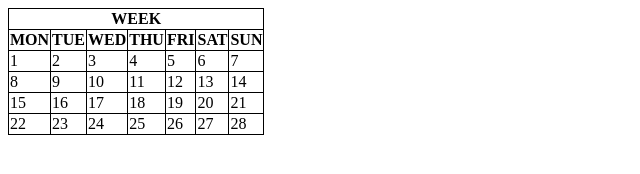
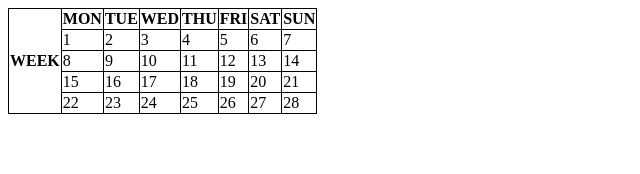
Before and after one commit to r22-4ar-fa/r22-4ar-fa.github.io, a plain HTML site: page esercizi/es2.html in a window 1280 px wide. Shown: the whole page, without its empty margins (0-640 px from the left). Drawn offline with Linux system fonts and the light colour scheme.

Commit message:
Update es2.html

```diff
--- a/esercizi/es2.html
+++ b/esercizi/es2.html
@@ -13,7 +13,7 @@ table, th, td {
 <body>
   <table>
     <tr>
-<th colspan="7">WEEK</th>
+<th rowspan="7">WEEK</th>
     </tr>
     <tr>
       <th>MON</th>
```
